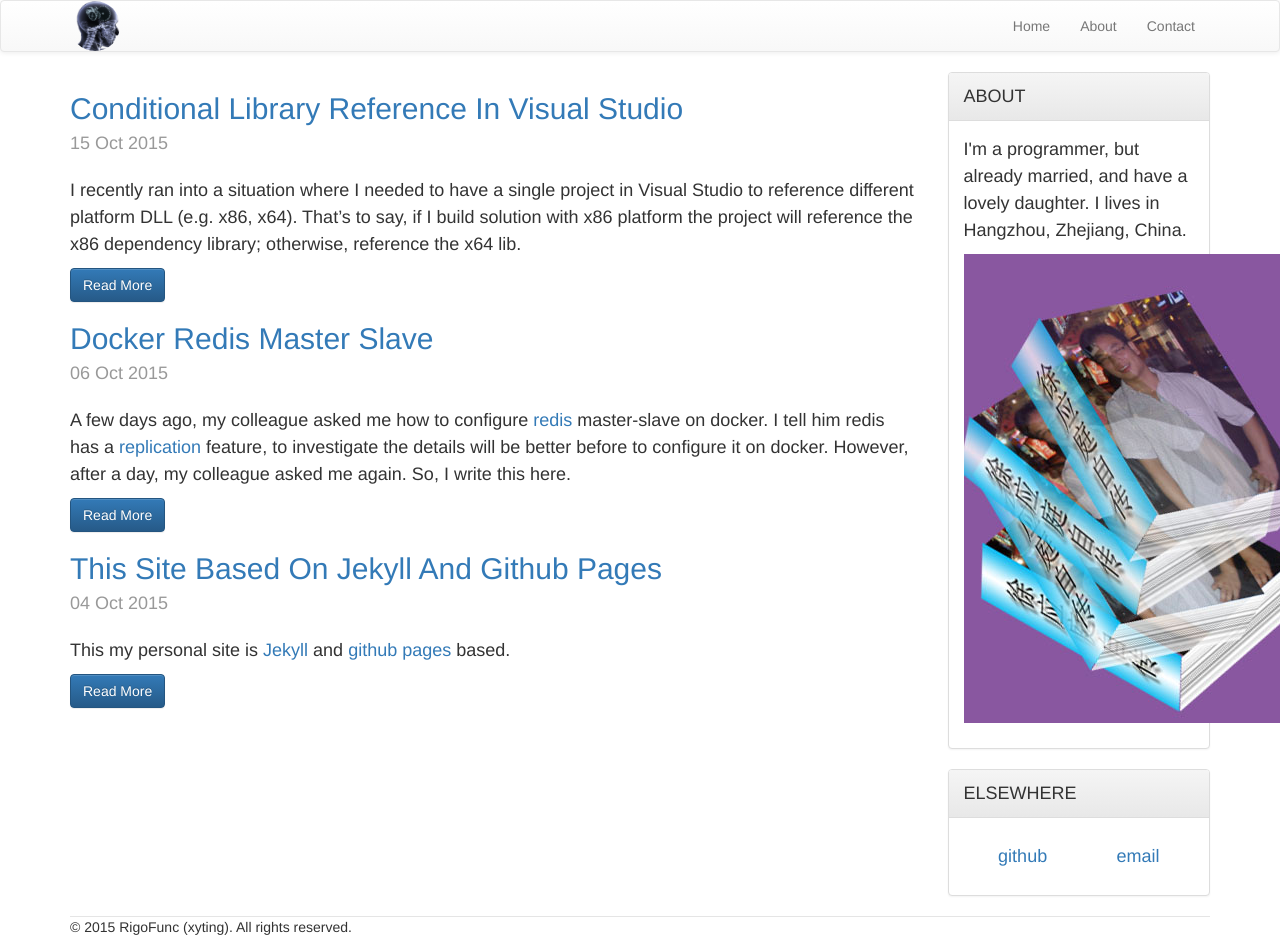
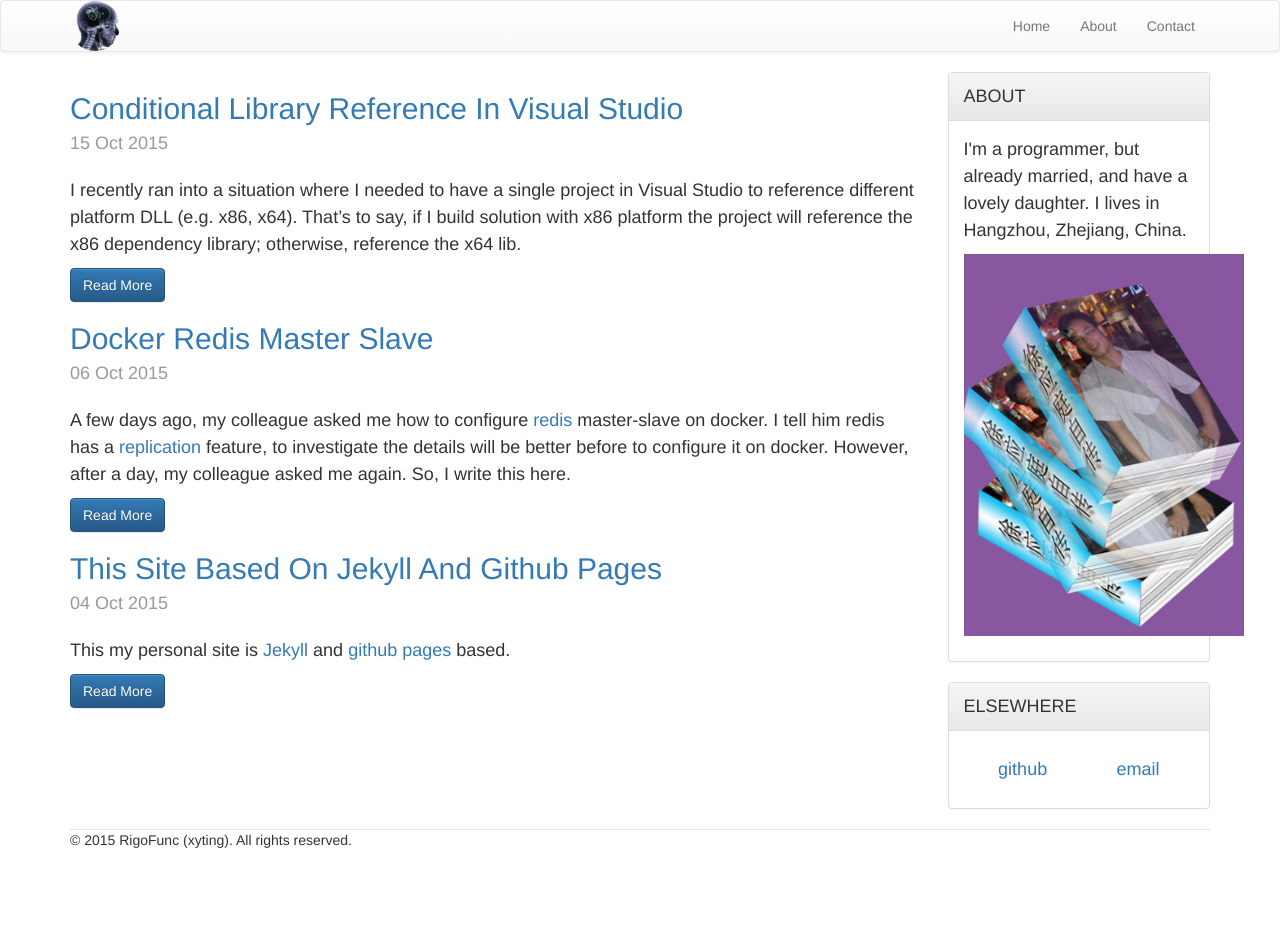
Before and after one commit to rigofunc/xyting.github.io, a Jekyll site: the page built from index.html, in a window 1280 px wide. Built offline with Jekyll 4.4.1, drawn with Linux system fonts in a browser that asks for light colours; Markdown is read by kramdown in place of the engine named in the settings; the list of posts is cut into pages by our own code; after the commit the page ends 900 px from its top, so only the background shows below that.

Commit message:
limit the image size

```diff
--- a/_layouts/default.html
+++ b/_layouts/default.html
@@ -48,7 +48,7 @@
           </div>
           <div class="panel-body">
             <p>I'm a programmer, but already married, and have a lovely daughter. I lives in Hangzhou, Zhejiang, China.</p>
-            <p><img src="{{ site.url }}/images/logo.jpg"></p>
+            <p><img src="{{ site.url }}/images/logo.jpg" width="280 height="382"></p>
           </div>
         </div>
         <div class="panel panel-default">
```
